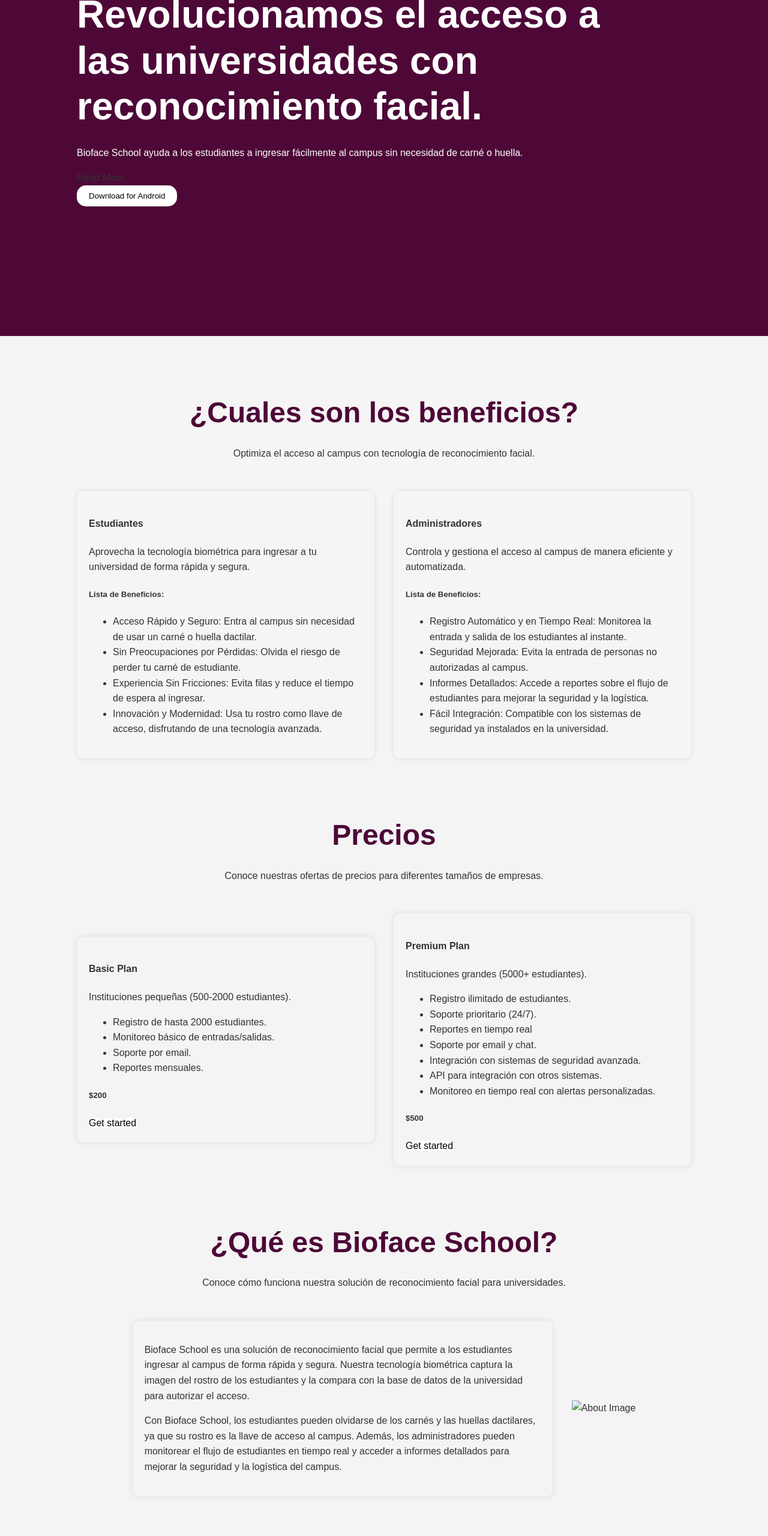
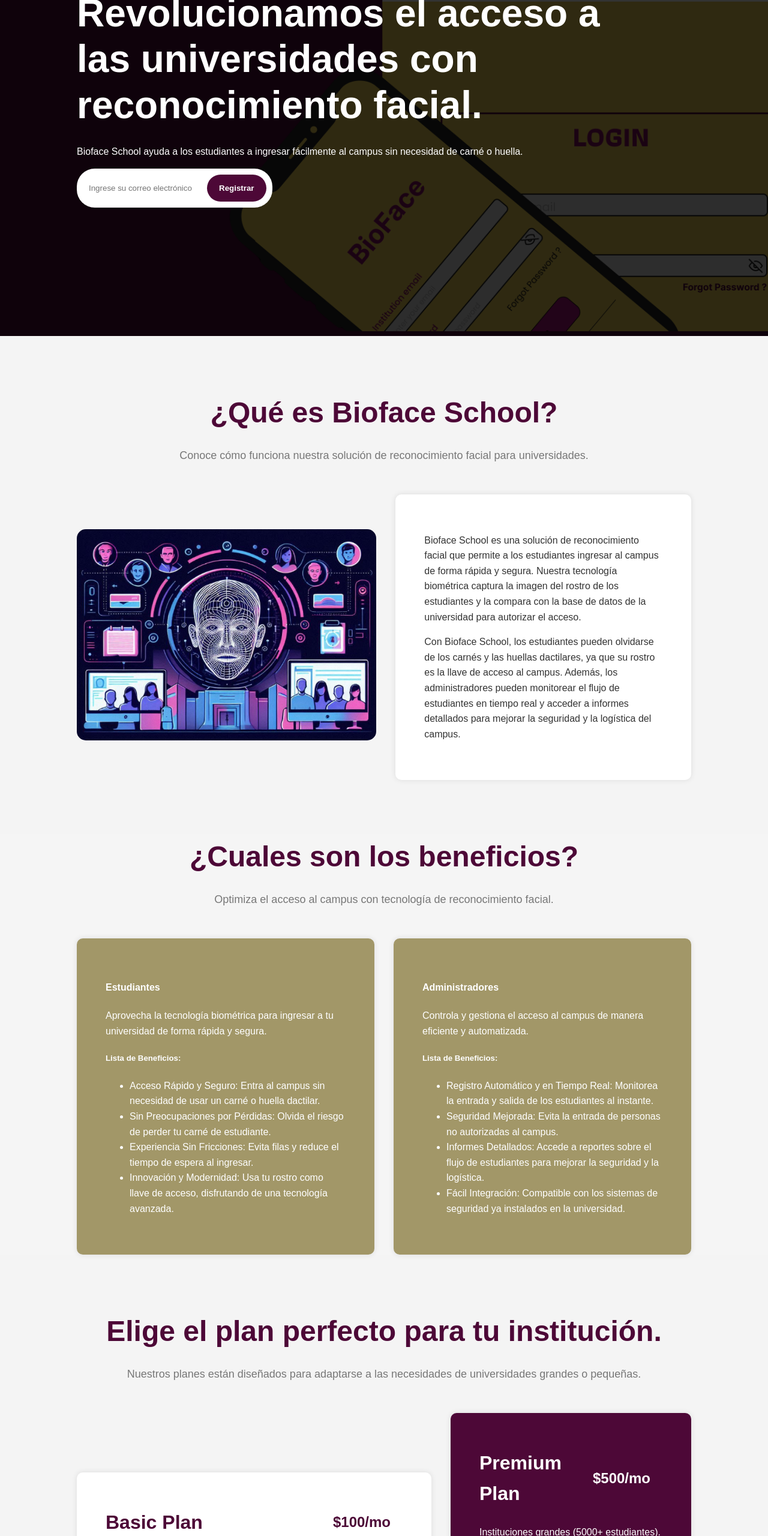
Before and after one commit to BiofaceSchool/bioface-landing-page, a plain HTML site: page index.html in a window 1280 px wide. Shown: the part 240-2800 px from the top of the page at 60% size. Drawn offline with Linux system fonts and the light colour scheme.

Commit message:
feat: add images

```diff
--- a/assets/css/base.css
+++ b/assets/css/base.css
@@ -35,18 +35,19 @@
     margin: 10px 0;
 }
 a {
-    color: #333;
+    color: #777;
 }
 button {
-    padding: 10px 20px;
-    background-color: #333;
-    color: #fff;
-    border: none;
+    padding: 15px 20px;
+    background-color: transparent;
+    color: #777;
     cursor: pointer;
-    border-radius: 5px;
+    font-weight: bold;
+    border-radius: 30px;
+    border: #777 2px solid;
 
     &:hover {
-        background-color: #555;
+        background-color: #dfdfdf;
     }
 }
 hgroup {
@@ -54,4 +55,14 @@
     h2 {
         color: var(--color-primary);
     }
+    p {
+        color: #777;
+        font-size: large;
+    }
 }
+img {
+    width: 100%;
+    height: auto;
+    object-fit: cover;
+    border-radius: 15px;
+}
--- a/assets/css/style.css
+++ b/assets/css/style.css
@@ -11,14 +11,38 @@
 .btn {
     background-color: white;
     color: #000;
-    border-radius: 15px;
+    border-radius: 30px;
+    border: none;
 }
 .card {
+    background-color: #fff;
     width: min(100%, 700px);
     height: max-content;
-    padding: 20px;
+    padding: 3em;
     border-radius: 10px;
     box-shadow: 0 0 10px rgba(0, 0, 0, 0.1);
+    .head {
+        display: flex;
+        justify-content: space-between;
+        align-items: center;
+        gap: 2em;
+
+        .price {
+            display: block;
+            font-size: 1.5em;
+            font-weight: bold;
+            padding: 10px 20px;
+            border: #000;
+        }
+    }
+}
+.primary {
+    background-color: var(--color-primary);
+    color: #fff;
+}
+.secondary {
+    background-color: #6d5a0c9a;
+    color: #fff;
 }
 header {
     background-color: #fff;
@@ -27,6 +51,7 @@
     text-align: center;
     position: fixed;
     width: 100%;
+    z-index: 1000;
 
     nav {
         display: flex;
@@ -36,6 +61,9 @@
         .logo {
             font-size: 1.5em;
             font-weight: bold;
+            a {
+                color: #000;
+            }
         }
 
         menu {
@@ -48,7 +76,11 @@
 }
 
 #hero {
+    position: relative;
+    z-index: 100;
     background-color: var(--color-primary);
+    overflow: hidden;
+
     .hero__content {
         width: min(100%, 900px);
         height: 100vh;
@@ -57,6 +89,32 @@
         justify-content: center;
         align-items: start;
         color: #fff;
+        &::before {
+            content: '';
+            position: absolute;
+            top: 0;
+            left: 0;
+            width: 100%;
+            height: 100%;
+            background-color: rgba(0, 0, 0, 0.8);
+            z-index: -1;
+        }
+        a {
+            color: #fff;
+        }
+    }
+    .hero__image {
+        position: absolute;
+        z-index: -2;
+        right: -100px;
+        bottom: 0;
+        width: 1024px;
+        img {
+            width: 100%;
+            height: auto;
+            object-fit: cover;
+            border-radius: 0px;
+        }
     }
 }
 
@@ -76,23 +134,107 @@
     }
 }
 
-#team {
+#pricing {
+    .content {
+        .card-basic {
+            color: var(--color-primary);
+            li {
+                font-weight: 600;
+            }
+        }
 
+        .card-premium {
+            flex: 2;
+            background-color: var(--color-primary);
+            color: #fff;
+            li {
+                font-weight: 600;
+            }
+        }
+    }
 }
+
+
+.team__text {
+    width: 50%;
+    h2 {
+        color: var(--color-primary);
+    }
+}
+
+/* Subscribe Section
+--------------------------------*/
+#subscribe {
+    background: linear-gradient(rgba(0, 0, 0, 0.6), rgba(0, 0, 0, 0.6)), url(assets/images/bioface_suscribe.png) fixed center center;
+    background-size: cover;
+    padding: 80px 0;
+    margin-block: 90px;
+
+    .container {
+        display: flex;
+        justify-content: space-between;
+        align-items: center;
+    }
+}
+
+  #subscribe .subscribe-title {
+    color: #fff;
+    font-size: 28px;
+    font-weight: 700;
+  }
+
+  #subscribe .subscribe-text {
+    color: #fff;
+  }
+
+  /* #subscribe .subscribe-btn-container {
+    text-align: center;
+    padding-top: 20px;
+  } */
+
+  #subscribe .subscribe-btn {
+    font-family: "Raleway", sans-serif;
+    text-transform: uppercase;
+    font-weight: 500;
+    font-size: 16px;
+    letter-spacing: 1px;
+    display: inline-block;
+    padding: 8px 20px;
+    border-radius: 2px;
+    transition: 0.5s;
+    margin: 10px;
+    border: 2px solid #fff;
+    color: #fff;
+  }
+
+  #subscribe .subscribe-btn:hover {
+    background: var(--color-primary);
+  }
 
 footer {
     background-color: var(--color-secondary);
     color: #fff;
     padding: 40px 0;
     text-align: center;
-    margin-top: 90px;
-
-    .footer__subscription {
-        form input {
-            padding: 10px;
-            border-radius: 5px;
-            border: none;
-            margin-right: 10px;
-        }
+    margin-top: 100px;
+    hgroup p {
+        color: #fff;
     }
 }
+
+form {
+    width: min(100%, 350px);
+    margin: auto;
+    background-color: #fff;
+    padding: 10px;
+    border-radius: 30px;
+    display: flex;
+    justify-content: space-between;
+    input {
+        width: 100%;
+        padding: 10px;
+        border-radius: 5px;
+        border: none;
+        margin-right: 10px;
+    }
+}
--- a/index.html
+++ b/index.html
@@ -11,18 +11,18 @@
     <header>
         <nav class="container">
             <div class="logo">
-                <a href="index.html"><img src="images/logo.png" alt="logo">Bioface</a>
+                <a href="#hero">Bioface</a>
             </div>
             <menu>
                 <a href="#benefits">Benefits</a>
                 <a href="#pricing">Pricing</a>
                 <a href="#about">About</a>
                 <a href="#team">Team</a>
+                <div class="buttons">
+                    <button type="button">Get started</button>
+                </div>
             </menu>
-            <div class="buttons">
-                <button type="button">Login</button>
-                <button type="button">Sign Up</button>
-            </div>
+
         </nav>
     </header>
 
@@ -32,8 +32,33 @@
                 <div class="hero__content">
                     <h1>Revolucionamos el acceso a las universidades con reconocimiento facial.</h1>
                     <p>Bioface School ayuda a los estudiantes a ingresar fácilmente al campus sin necesidad de carné o huella.</p>
-                    <a href="#">Read More</a>
-                    <button class="btn" type="button">Download for Android</button>
+                    <div>
+                        <form action="#" method="post">
+                            <input type="email" name="email" placeholder="Ingrese su correo electrónico" required>
+                            <button type="submit" class="btn primary">Registrar</button>
+                        </form>
+                    </div>
+                </div>
+                <div class="hero__image image">
+                    <img src="assets/images/bioface_hero.png" alt="Hero Image">
+                </div>
+            </div>
+        </section>
+
+        <section id="about">
+            <div class="container">
+                <hgroup>
+                    <h2>¿Qué es Bioface School?</h2>
+                    <p>Conoce cómo funciona nuestra solución de reconocimiento facial para universidades.</p>
+                </hgroup>
+                <div class="about__content content">
+                    <div class="about__image image">
+                        <img src="assets/images/bioface_about.png" alt="About Image">
+                    </div>
+                    <div class="about__text card">
+                        <p>Bioface School es una solución de reconocimiento facial que permite a los estudiantes ingresar al campus de forma rápida y segura. Nuestra tecnología biométrica captura la imagen del rostro de los estudiantes y la compara con la base de datos de la universidad para autorizar el acceso.</p>
+                        <p>Con Bioface School, los estudiantes pueden olvidarse de los carnés y las huellas dactilares, ya que su rostro es la llave de acceso al campus. Además, los administradores pueden monitorear el flujo de estudiantes en tiempo real y acceder a informes detallados para mejorar la seguridad y la logística del campus.</p>
+                    </div>
                 </div>
             </div>
         </section>
@@ -45,7 +70,7 @@
                     <p>Optimiza el acceso al campus con tecnología de reconocimiento facial.</p>
                 </hgroup>
                 <div class="content">
-                    <div class="card card-student">
+                    <div class="card secondary card-student">
                         <h4>Estudiantes</h4>
                         <p>Aprovecha la tecnología biométrica para ingresar a tu universidad de forma rápida y segura.</p>
                         <h5>Lista de Beneficios:</h5>
@@ -56,7 +81,7 @@
                             <li>Innovación y Modernidad: Usa tu rostro como llave de acceso, disfrutando de una tecnología avanzada.</li>
                         </ul>
                     </div>
-                    <div class="card card-admin">
+                    <div class="card secondary card-admin">
                         <h4>Administradores</h4>
                         <p>Controla y gestiona el acceso al campus de manera eficiente y automatizada.</p>
                         <h5>Lista de Beneficios:</h5>
@@ -74,12 +99,15 @@
         <section id="pricing">
             <div class="container">
                 <hgroup>
-                    <h2>Precios</h2>
-                    <p>Conoce nuestras ofertas de precios para diferentes tamaños de empresas.</p>
+                    <h2>Elige el plan perfecto para tu institución.</h2>
+                    <p>Nuestros planes están diseñados para adaptarse a las necesidades de universidades grandes o pequeñas.</p>
                 </hgroup>
                 <div class="content">
                     <div class="card card-basic">
-                        <h4>Basic Plan</h4>
+                        <div class="head">
+                            <h3>Basic Plan</h3>
+                            <span class="price">$100/mo</span>
+                        </div>
                         <p>Instituciones pequeñas (500-2000 estudiantes).</p>
                         <ul>
                             <li>Registro de hasta 2000 estudiantes.</li>
@@ -87,11 +115,14 @@
                             <li>Soporte por email.</li>
                             <li>Reportes mensuales.</li>
                         </ul>
-                        <h5>$200</h5>
-                        <a href="#" class="btn">Get started</a>
+                        <h5></h5>
+                        <button class="btn primary" type="button">Get started</button>
                     </div>
                     <div class="card card-premium">
-                        <h4>Premium Plan</h4>
+                        <div class="head">
+                            <h3>Premium Plan</h3>
+                            <span class="price">$500/mo</span>
+                        </div>
                         <p>Instituciones grandes (5000+ estudiantes).</p>
                         <ul>
                             <li>Registro ilimitado de estudiantes.</li>
@@ -102,38 +133,29 @@
                             <li>API para integración con otros sistemas.</li>
                             <li>Monitoreo en tiempo real con alertas personalizadas.</li>
                         </ul>
-                        <h5>$500</h5>
-                        <a href="#" class="btn">Get started</a>
+                        <button class="btn" type="button">Get started</button>
                     </div>
                 </div>
         </section>
 
-        <section id="about">
+        <section id="subscribe">
             <div class="container">
-                <hgroup>
-                    <h2>¿Qué es Bioface School?</h2>
-                    <p>Conoce cómo funciona nuestra solución de reconocimiento facial para universidades.</p>
-                </hgroup>
-                <div class="about__content content">
-                    <div class="about__text card">
-                        <p>Bioface School es una solución de reconocimiento facial que permite a los estudiantes ingresar al campus de forma rápida y segura. Nuestra tecnología biométrica captura la imagen del rostro de los estudiantes y la compara con la base de datos de la universidad para autorizar el acceso.</p>
-                        <p>Con Bioface School, los estudiantes pueden olvidarse de los carnés y las huellas dactilares, ya que su rostro es la llave de acceso al campus. Además, los administradores pueden monitorear el flujo de estudiantes en tiempo real y acceder a informes detallados para mejorar la seguridad y la logística del campus.</p>
-                    </div>
-                    <div class="about__image">
-                        <img src="images/about.jpg" alt="About Image">
-                    </div>
+                <div class="">
+                    <h3 class="subscribe-title">Bioface School</h3>
+                    <p class="subscribe-text">Mas de 1000 usuarios descargaron nuestra aplicación, y tu que esperas :"b!</p>
+                </div>
+                <div class="subscribe-btn-container">
+                    <a class="subscribe-btn" href="#hero">Descarga ahora</a>
                 </div>
             </div>
         </section>
 
+
         <section id="team">
             <div class="container">
-                <hgroup>
-                    <h2>Nuestro Equipo</h2>
-                    <p>Somos un equipo comprometido y motivado.</p>
-                </hgroup>
                 <div class="team__content content">
-                    <div class="team__text card">
+                    <div class="team__text">
+                        <h2>Nuestro Equipo</h2>
                         <p>Nuestro equipo está formado por un grupo apasionado de estudiantes de Ingenieria de Software con experiencia en tecnologías avanzadas como Machine Learning, reconocimiento facial y desarrollo de soluciones biométricas. Juntos, compartimos una misión común: transformar la forma en que las universidades gestionan el acceso de sus estudiantes, haciendo que sea más seguro, eficiente y moderno. Cada miembro del equipo aporta un conjunto único de habilidades que, combinadas, hacen posible que Bioface School sea una solución líder en el mercado educativo.</p>
                         <h4>Integrantes Clave:</h4>
                         <ul>
@@ -145,7 +167,7 @@
                         </ul>
                     </div>
                     <div class="team__image">
-                        <img src="images/team.jpg" alt="Team Image">
+                        <img src="assets/images/bioface_team.png" alt="Team Image">
                     </div>
                 </div>
             </div>
```
Also changed, not shown: assets/images/bioface_about.png (added), assets/images/bioface_hero.png (added), assets/images/bioface_team.png (added), assets/images/tbioface_team.png (added), 1 other file.
